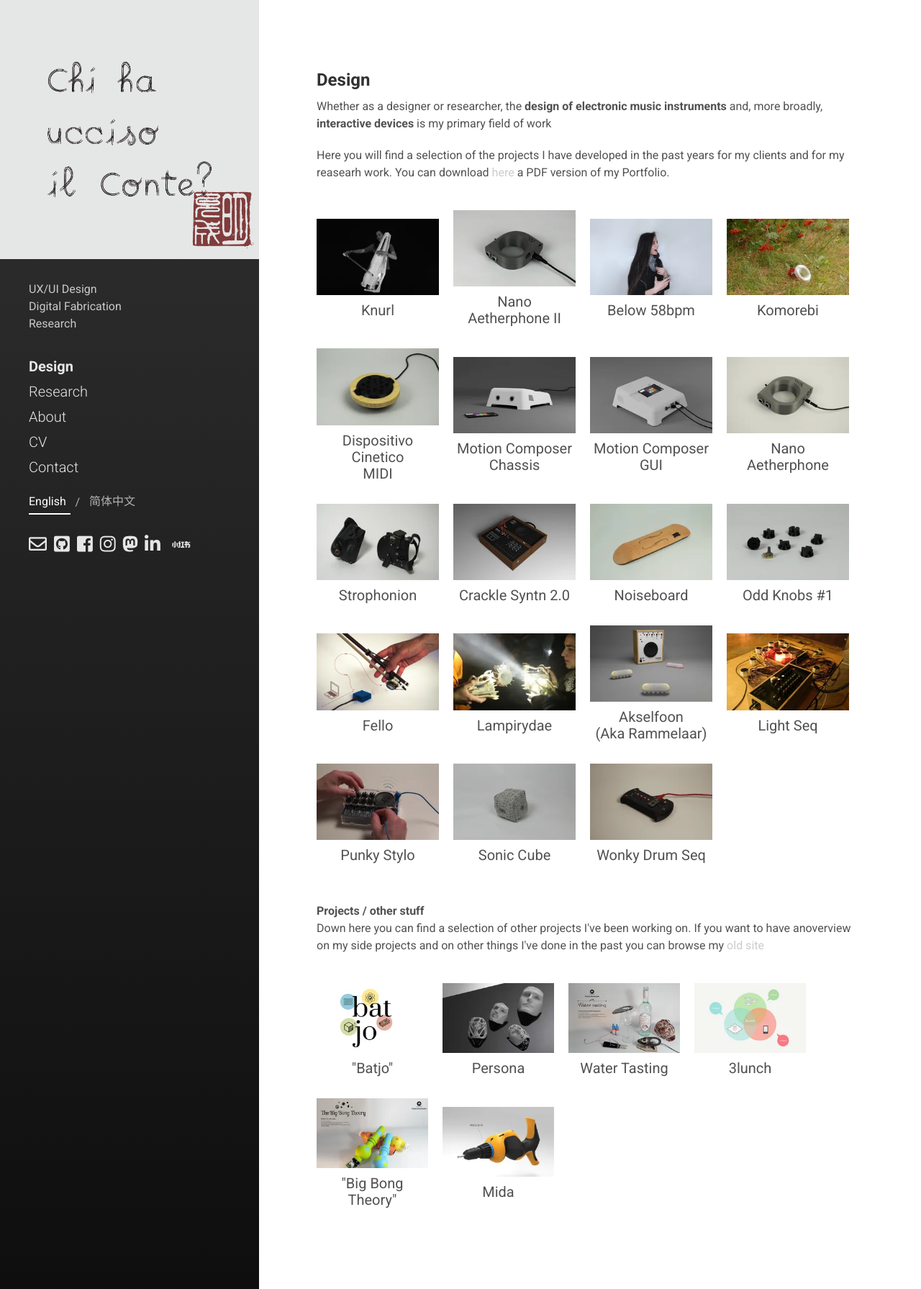
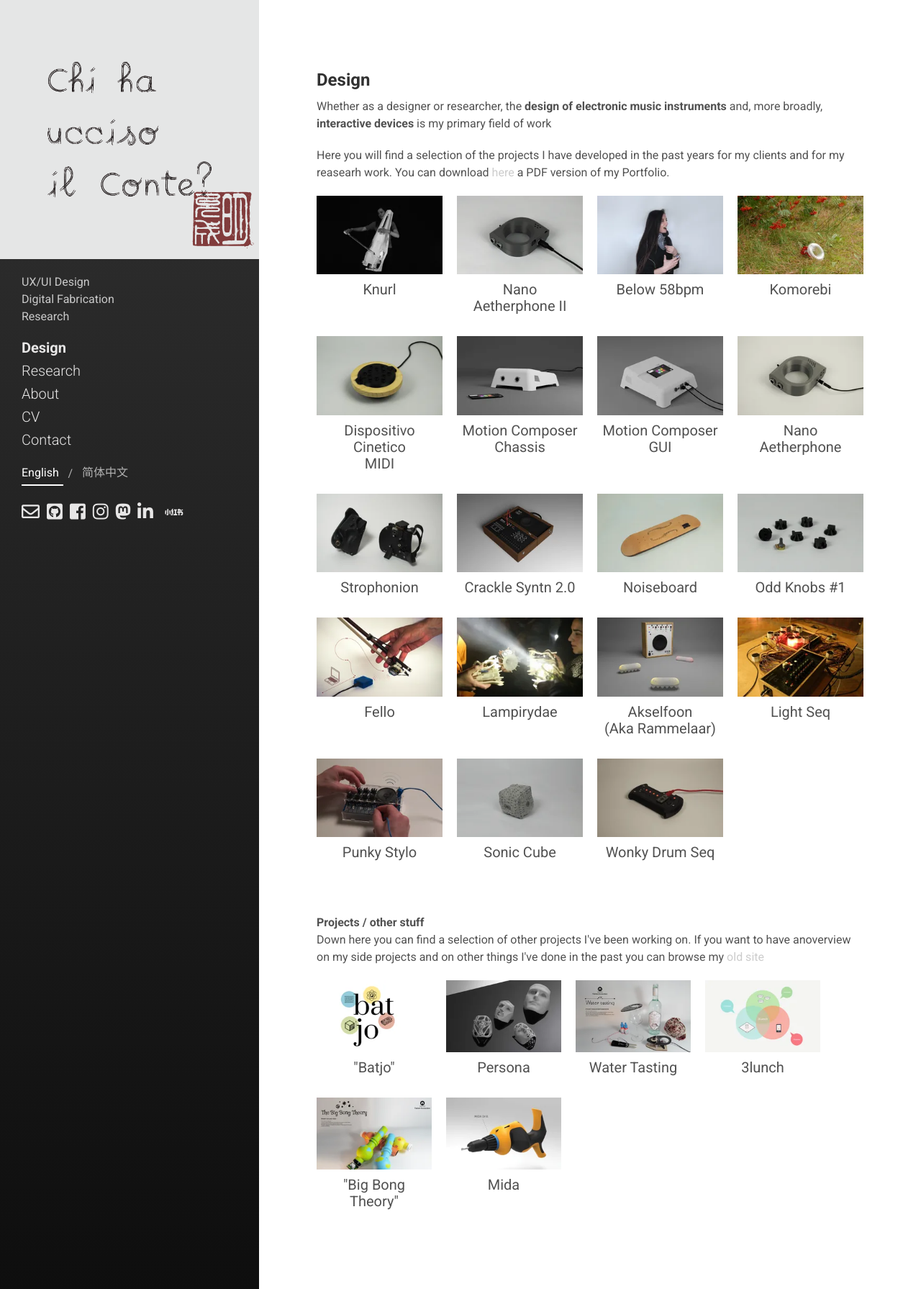
Before and after one commit to chihauccisoilconte/chihauccisoilconte.github.io, a Jekyll site: the page built from 1design.md, in a window 1280 px wide. Shown: the whole page at 72% size. Built offline with Jekyll 4.4.1, drawn with Linux system fonts in a browser that asks for light colours; nearby versions of some CDN libraries.

Commit message:
Make sidebar responsive and align mobile portfolio galleries

```diff
--- a/_layouts/projectslist.html
+++ b/_layouts/projectslist.html
@@ -77,6 +77,7 @@
         </a>
     </li>
 
+</ul>
 
 <p>
 My work has been featured in <b>over 500 performances and installations</b> at prestigious venues and
@@ -92,7 +93,7 @@
 
 <p> Browse around to find more informations about me and my activities</p>
 
-</ul>
+</div>
  </main>
 
     {% include custom-foot.html %}
--- a/_layouts/projectslistportfolio.html
+++ b/_layouts/projectslistportfolio.html
@@ -179,6 +179,8 @@
 
 
 
+</ul>
+
 <div>
 
 <p> <br> </p>
@@ -254,7 +256,7 @@
 
 
 
-</ul>
+</div>
 
 
 
--- a/_sass/hydeout/_imagegrid.scss
+++ b/_sass/hydeout/_imagegrid.scss
@@ -1,30 +1,36 @@
-#rig {
-    max-width:1000px;
-    padding:0;
-    font-size:0; /* Remember to change it back to normal font size if have captions */
-    list-style:none;
-    background-color:#ffffffff
+// Grid rows keep image tops aligned even when captions wrap differently.
+#rig, #rig-small {
+    display: grid;
+    grid-template-columns: repeat(4, minmax(0, 1fr));
+    gap: 20px;
+    max-width: 1000px;
+    margin: 1rem 0;
+    padding: 0;
+    list-style: none;
 }
 
+#rig-small { max-width: 700px; }
 
-#rig-small {
-    max-width:700px;
-    padding:0;
-    font-size:0; /* Remember to change it back to normal font size if have captions */
-    list-style:none;
-    background-color:#ffffffff
+#rig > li, #rig-small > li {
+    min-width: 0;
+    margin: 0;
+    padding: 0;
 }
 
+.projectslist .content, .projectslistportfolio .content {
+    container-type: inline-size;
+}
 
-#rig li {
-    display: inline-block;
-    *display:inline;/*for IE6 - IE7*/
-    width:25%;
-    vertical-align:middle;
-    box-sizing:border-box;
-    margin:20;
-    padding-top:20px;
-    padding-right:20px;
+@container (max-width: 600px) {
+    #rig, #rig-small { grid-template-columns: repeat(3, minmax(0, 1fr)); }
+}
+
+@container (max-width: 420px) {
+    #rig, #rig-small { grid-template-columns: repeat(2, minmax(0, 1fr)); }
+}
+
+@container (max-width: 240px) {
+    #rig, #rig-small { grid-template-columns: minmax(0, 1fr); }
 }
 
 /* The wrapper for each item */
@@ -38,13 +44,14 @@
 }
 
 /* Keep the image box free of inline-picture space and global image margins. */
-.rig-cell picture { display: block; }
+.rig-cell picture { display: block; aspect-ratio: 8 / 5; overflow: hidden; }
 
 /* If have the image layer */
 .rig-img {
     display:block;
     width: 100%;
-    height: auto;
+    height: 100%;
+    object-fit: cover;
     margin: 0;
     border:none;
     transform:scale(1);
@@ -105,24 +112,6 @@
     opacity:0.9;
 }
 
-@media (max-width: 9000px) {
-    #rig li {
-        width:25%;
-    }
-}
-
-@media (max-width: 700px) {
-    #rig li {
-        width:33.33%;
-    }
-}
-
-@media (max-width: 550px) {
-    #rig li {
-        width:50%;
-    }
-}
-
 .rig-cell:focus-visible { outline: 3px solid #515151; outline-offset: 3px; }
 .rig-cell:focus .rig-overlay { opacity: 0.8; }
 .rig-cell:focus .rig-text { opacity: 1; transform: none; }
@@ -141,8 +130,3 @@
   .rig-overlay { display: none; }
   #rig li:hover .rig-text { opacity: 1; }
 }
-
-// The sidebar leaves less room for portfolio cards on tablets.
-@media (min-width: 784px) and (max-width: 1120px) {
-  #rig li { width: 50%; }
-}
--- a/_sass/hydeout/_layout.scss
+++ b/_sass/hydeout/_layout.scss
@@ -328,43 +328,111 @@
   .content { padding: 1rem; }
 }
 
-// Size the entire desktop sidebar from one height-aware unit. Keep em-based
-// dimensions together so the logo, text, icons and whitespace shrink equally.
-// Leave overflow available for unusually large text or future navigation items.
+// Fit the sidebar to the viewport while retaining readable menu text.
 @media (min-width: $large-breakpoint) {
   #sidebar, .home #sidebar, .index #sidebar {
-    font-size: unquote("min(1rem, 2.35vh)");
+    font-size: unquote("clamp(14px, 2.05vh, 20px)");
     width: 18em;
-    padding: 2em;
+    padding: 1.5em;
+    overflow: visible;
 
     .sidebar-logo-link {
       display: block;
-      margin: -2em -2em 0;
+      height: unquote("min(28vh, 18em)");
+      margin: -1.5em -1.5em 0;
+      background: #e5e5e5;
     }
 
     .side-logo {
       width: 100%;
+      height: 100%;
+      object-fit: contain;
       max-width: 100%;
       margin: 0;
       padding: 0;
     }
 
-    // Balance the description between the logo and menu without adding height.
-    header { padding: 1.5em 0 0.5em; }
-    .site-title {
-      font-size: 3.25em;
-      margin-bottom: 0;
-    }
+    header { padding: 1em 0 0.75em; }
+    .site-title { margin: 0; }
     .lead {
       font-size: 0.8em;
-      margin-bottom: 1.25em;
+      line-height: 1.5;
+      margin: 0;
     }
 
+    #sidebar-nav-links > a { line-height: 1.6; }
     #sidebar-icon-links {
+      flex-wrap: wrap;
       gap: 0.5em;
-      margin-top: 1em;
+      margin-top: 0.75em;
     }
-
     nav > .icon { font-size: 1.25em; }
   }
 }
+
+// Phones and short landscape windows get a compact header, with no separate
+// sidebar scroller and no need to shrink the menu to unreadable sizes.
+@media (max-width: $large-breakpoint - 0.01rem), (max-height: 600px) {
+  body {
+    flex-direction: column;
+    height: auto;
+  }
+
+  body > #sidebar, body > .container {
+    max-height: none;
+    height: auto;
+    overflow: visible;
+  }
+
+  #sidebar, .home #sidebar, .index #sidebar {
+    display: grid;
+    grid-template-columns: unquote("clamp(80px, 25vw, 120px)") minmax(0, 1fr);
+    column-gap: 1rem;
+    row-gap: 0.75rem;
+    align-items: start;
+    width: 100%;
+    padding: 1rem;
+    font-size: 1rem;
+    text-align: left;
+
+    .sidebar-logo-link {
+      grid-column: 1;
+      grid-row: 1 / span 2;
+      display: block;
+      width: 100%;
+      height: auto;
+      margin: 0;
+    }
+    .side-logo {
+      width: 100%;
+      height: auto;
+      max-width: 100%;
+      margin: 0;
+      padding: 0;
+    }
+    header { display: none; }
+
+    header ~ #sidebar-nav-links {
+      grid-column: 2;
+      display: grid;
+      grid-template-columns: repeat(2, minmax(0, 1fr));
+      gap: 0.25em 0.5em;
+    }
+    #sidebar-nav-links > a {
+      min-width: 0;
+      line-height: 1.75;
+      overflow-wrap: anywhere;
+    }
+    .language-switcher { grid-column: 2; }
+    .translation-disclaimer { grid-column: 1 / -1; }
+    #sidebar-icon-links {
+      grid-column: 1 / -1;
+      display: flex;
+      flex-wrap: wrap;
+      justify-content: flex-start;
+      gap: 0.75em;
+      margin: 0;
+    }
+    > *:last-child { margin-bottom: 0; }
+  }
+}
--- a/assets/css/main.scss
+++ b/assets/css/main.scss
@@ -5,7 +5,7 @@
 
 @import "hydeout";
 
-.home #rig > p:first-of-type {
+.home #rig + p {
   margin-top: 1.5rem;
 }
 
@@ -55,6 +55,7 @@
 }
 
 html:lang(zh-CN) #sidebar .translation-disclaimer { display: block; }
+html:not(:lang(zh-CN)) #sidebar .translation-disclaimer { display: none; }
 
 html:lang(zh-CN) body {
   font-family: Roboto, "Noto Sans CJK SC", "Microsoft YaHei", "PingFang SC", sans-serif;
@@ -62,9 +63,13 @@
 
 html:lang(zh-CN) .content { line-height: 1.8; }
 
-@media (max-width: $large-breakpoint - 0.01rem) {
-  #sidebar .side-logo {
-    width: calc(100% + 4rem);
-    max-width: calc(100% + 4rem);
+// Keep the controls compact when the sidebar becomes a page header.
+@media (max-width: $large-breakpoint - 0.01rem), (max-height: 600px) {
+  #sidebar .language-switcher { margin: 0; }
+  #sidebar .translation-disclaimer {
+    max-width: none;
+    margin: 0;
+    text-align: left;
+    font-size: 0.75em;
   }
 }
```
Also changed, not shown: _WORK_LOG.md (+21 -0 lines).
